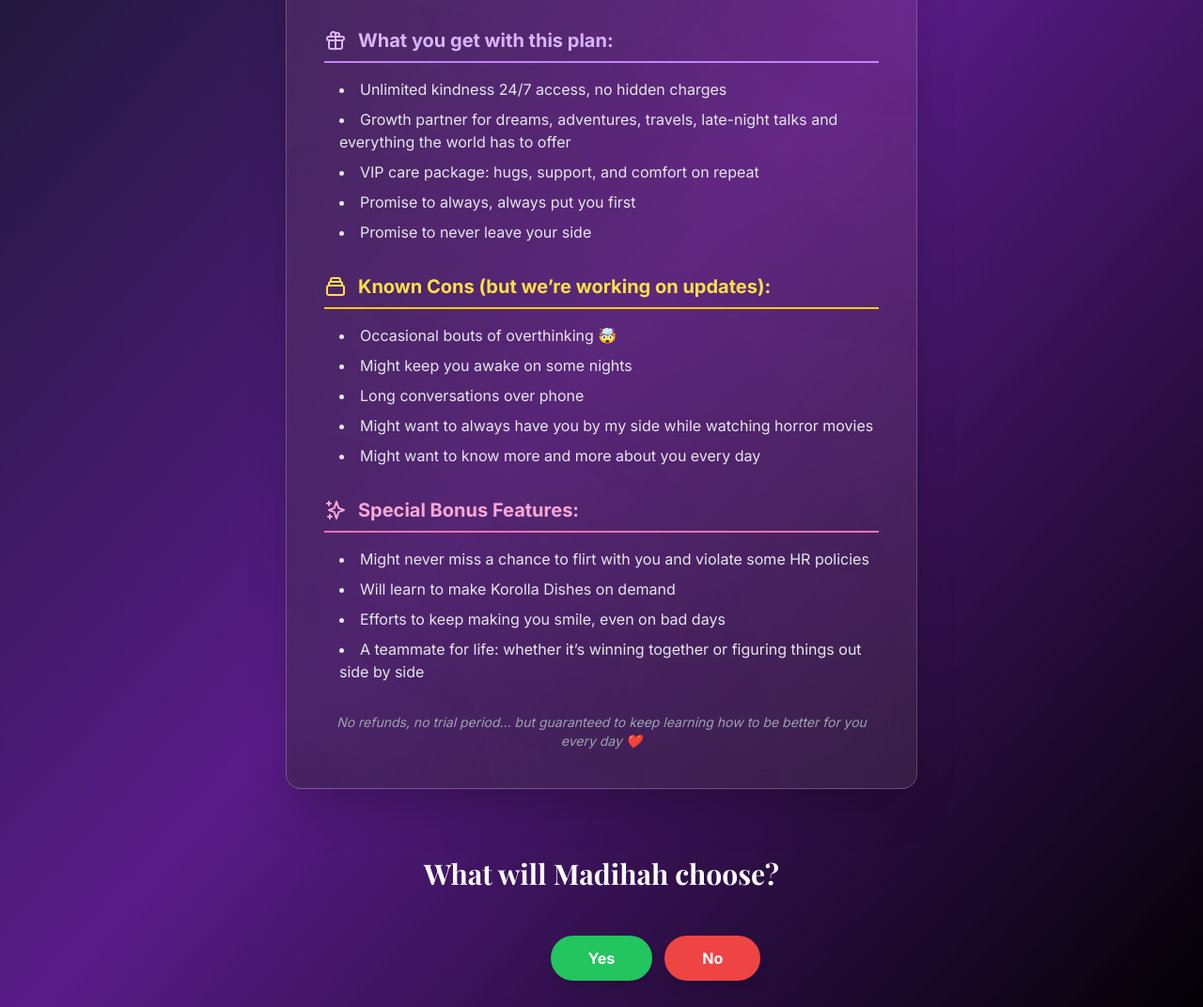
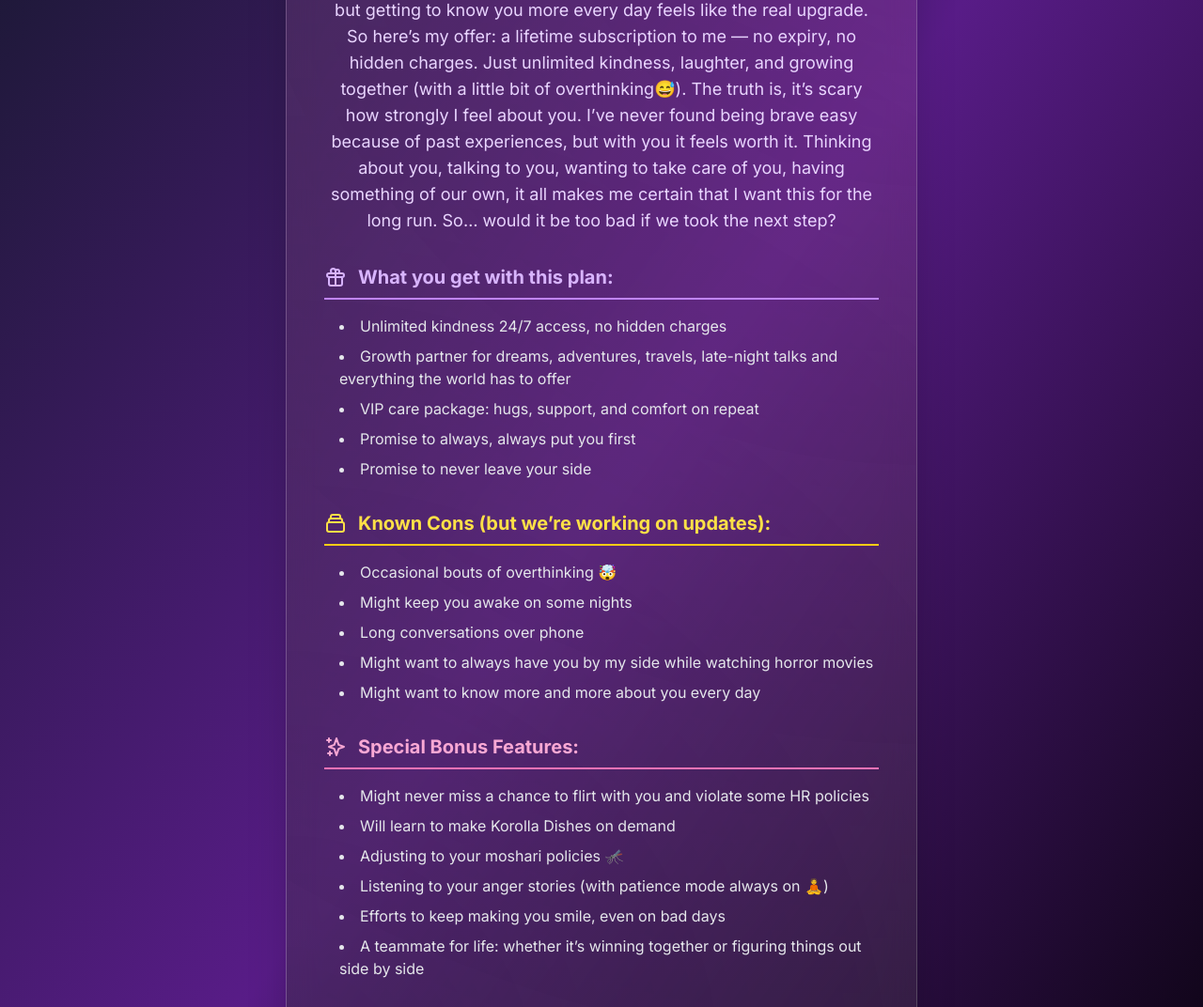
Before and after one commit to Naeem162199/Weapons, a plain HTML site: page index.html in a window 1280 px wide. Shown: the part 354-1426 px from the top of the page at 94% size. Drawn offline with nearby package versions, Linux system fonts and the light colour scheme.

Commit message:
index.html

```diff
--- a/index.html
+++ b/index.html
@@ -91,7 +91,9 @@
 
             <!-- Header Section -->
             <h1 class="font-playfair text-4xl md:text-5xl font-bold mb-2 sparkle">✨ Lifetime Subscription of Me ✨</h1>
-            <p class="text-lg text-purple-200 mb-8">Congratulations! 🎉 You’ve officially unlocked the premium, ad-free, lifetime subscription of me.</p>
+            <p class="text-lg text-purple-200 mb-8">Congratulations! 🎉 You’ve officially unlocked the premium, ad-free, lifetime subscription of me. We started with a Canva subscription, but getting to know you more every day feels like the real upgrade. So here’s my offer: a lifetime subscription to me — no expiry, no hidden charges. Just unlimited kindness, laughter, and growing together (with a little bit of overthinking😅).
+
+The truth is, it’s scary how strongly I feel about you. I’ve never found being brave easy because of past experiences, but with you it feels worth it. Thinking about you, talking to you, wanting to take care of you, having something of our own, it all makes me certain that I want this for the long run. So… would it be too bad if we took the next step?</p>
 
             <div class="text-left space-y-8">
                 <!-- What You Get Section -->
@@ -142,6 +144,8 @@
                     <ul class="list-disc list-inside space-y-2 text-gray-200 pl-4">
                         <li>Might never miss a chance to flirt with you and violate some HR policies</li>
                         <li>Will learn to make Korolla Dishes on demand</li>
+                        <li>Adjusting to your moshari policies 🦟</li>
+                         <li>Listening to your anger stories (with patience mode always on 🧘)</li>
                         <li>Efforts to keep making you smile, even on bad days</li>
                         <li>A teammate for life: whether it’s winning together or figuring things out side by side</li>
                     </ul>
```
